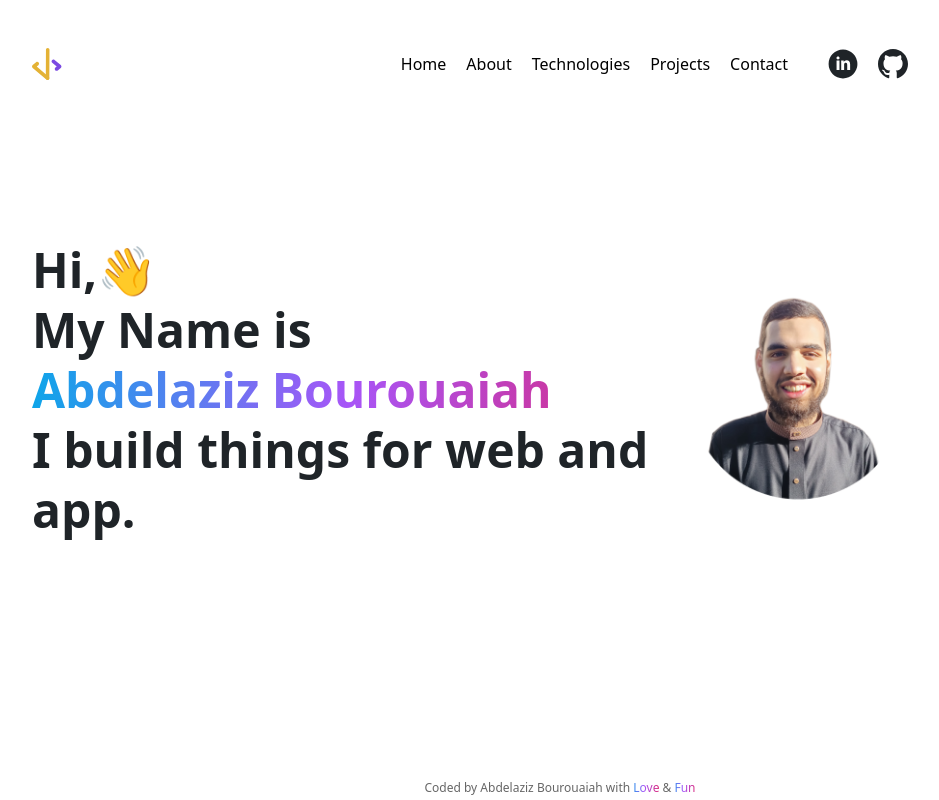
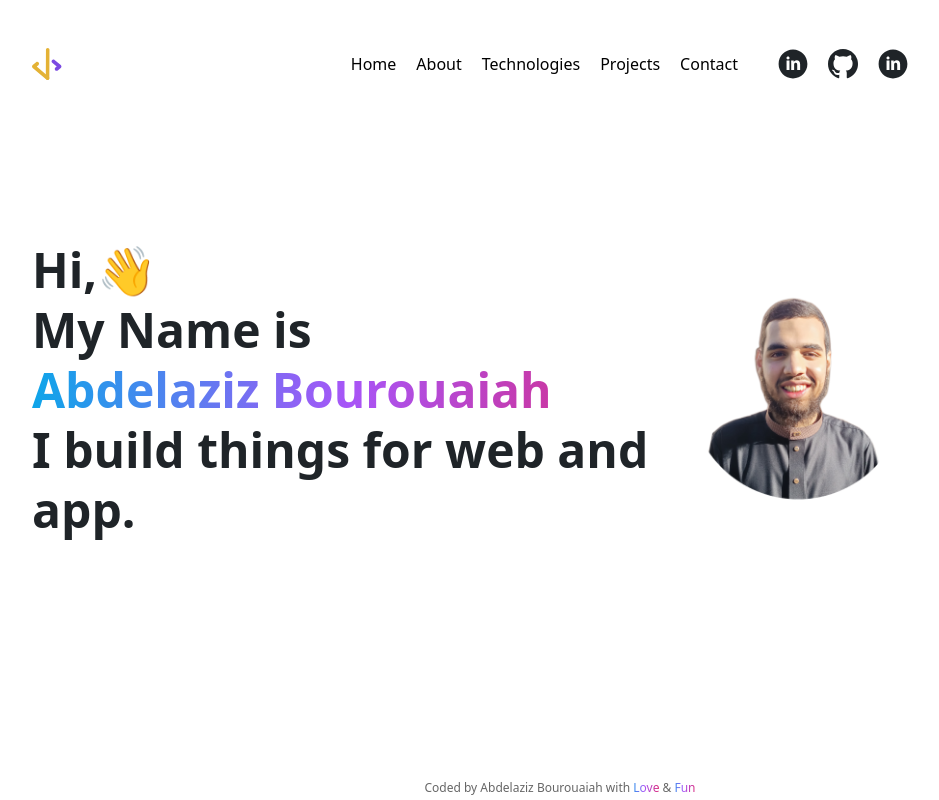
Before and after one commit to Bourouaiah/personal-portfolio, a React (Create React App) app: page / in a window 1280 px wide. Shown: the whole page, without its empty margins (160-1099 px from the left). Built offline with nearby package versions, Linux system fonts and the light colour scheme.

Commit message:
add resume

```diff
--- a/src/Components/Header.js
+++ b/src/Components/Header.js
@@ -5,7 +5,7 @@ import logo from '../assets/logo.svg'
 
 function Header() {
   const [isOpen, setIsOpen] = useState(false);
-  const { linkdein, github } = socialMediaUrl;
+  const { linkdein, github, resume } = socialMediaUrl;
   const toggleClass = () => {
     setIsOpen(!isOpen);
   };
@@ -95,6 +95,21 @@ function Header() {
               </svg>
             </a>
           </li>
+          <li>
+            <a href={resume} target="_blank" rel="noreferrer noopener">
+              <svg
+                className="dark:fill-light-heading fill-dark-heading"
+                width="30"
+                height="30"
+                viewBox="0 0 30 30"
+                fill="none"
+                xmlns="http://www.w3.org/2000/svg"
+              >
+                <path d="M15 0.599976C7.04701 0.599976 0.600006 7.04698 0.600006 15C0.600006 22.953 7.04701 29.4 15 29.4C22.953 29.4 29.4 22.953 29.4 15C29.4 7.04698 22.953 0.599976 15 0.599976ZM11.475 20.9685H8.55901V11.5845H11.475V20.9685ZM9.99901 10.4325C9.07801 10.4325 8.48251 9.77997 8.48251 8.97297C8.48251 8.14948 9.09601 7.51648 10.0365 7.51648C10.977 7.51648 11.553 8.14948 11.571 8.97297C11.571 9.77997 10.977 10.4325 9.99901 10.4325ZM22.125 20.9685H19.209V15.768C19.209 14.5575 18.786 13.7355 17.7315 13.7355C16.926 13.7355 16.4475 14.292 16.236 14.8275C16.158 15.018 16.1385 15.288 16.1385 15.5565V20.967H13.221V14.577C13.221 13.4055 13.1835 12.426 13.1445 11.583H15.678L15.8115 12.8865H15.87C16.254 12.2745 17.1945 11.3715 18.768 11.3715C20.6865 11.3715 22.125 12.657 22.125 15.42V20.9685Z" />
+              </svg>
+            </a>
+          </li>
+
         </ul>
       </nav>
     </header>
--- a/src/Details.js
+++ b/src/Details.js
@@ -35,6 +35,7 @@ export const personalDetails = {
 export const socialMediaUrl = {
   linkdein: "https://www.linkedin.com/in/abdelaziz-bourouaiah-7a9ba1226/",
   github: "https://github.com/Bourouaiah",
+  resume: "https://drive.google.com/file/d/1gi4x5YIHIlD34ZV-BWl3CefagAQR-E9z/view?usp=sharing"
 };
 
 // Enter your Voluntary experience here
```
